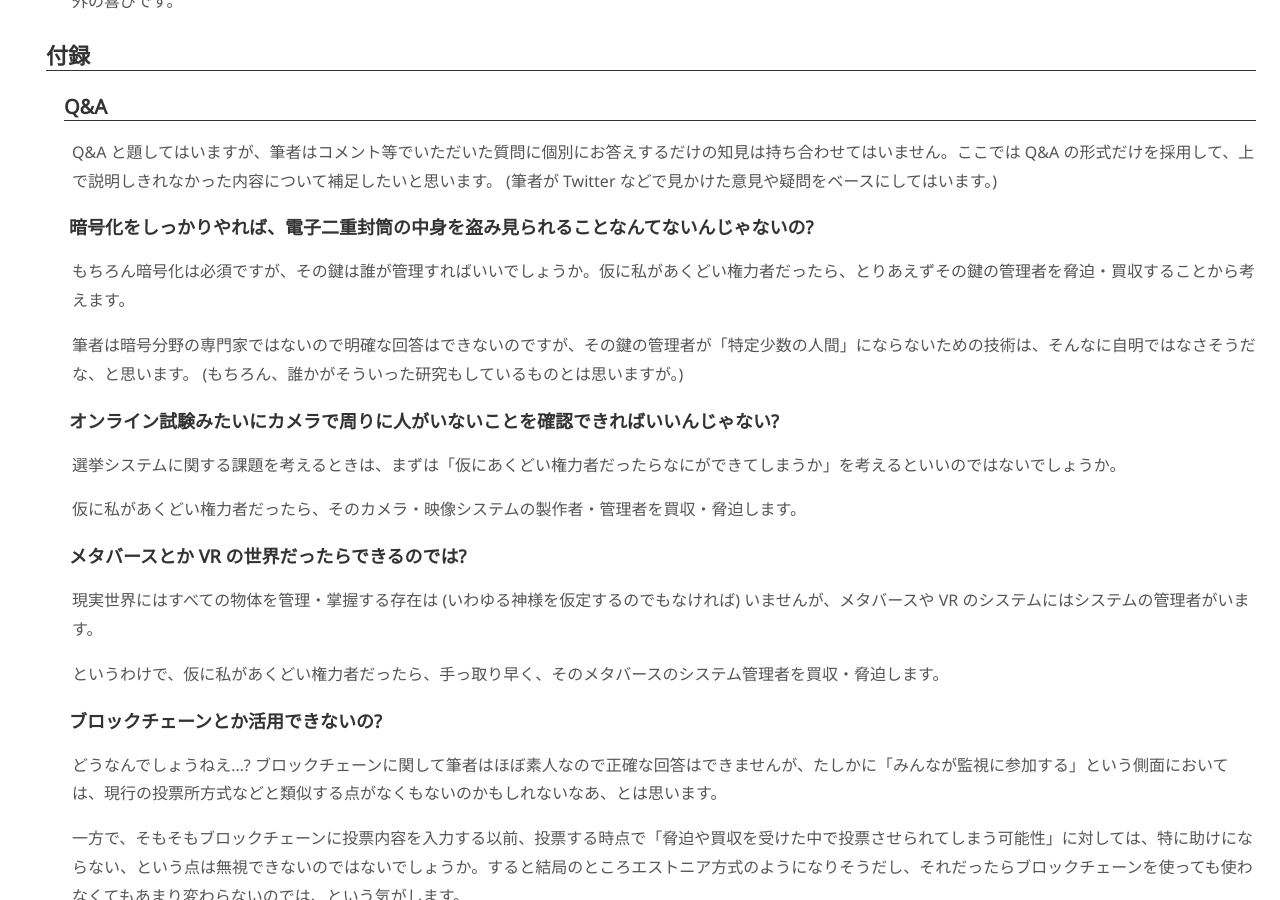
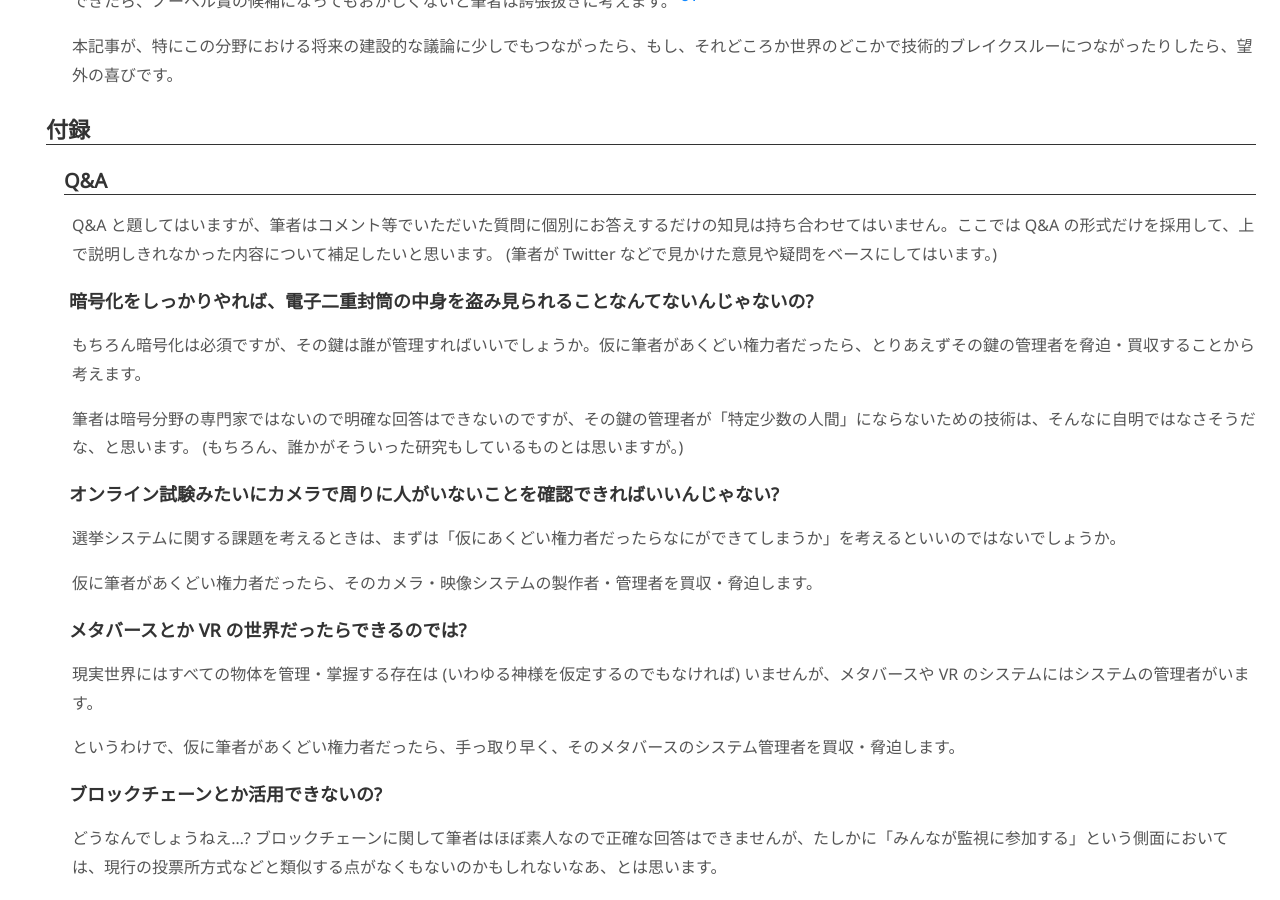
Before and after one commit to dmikurube/writings, a Jekyll site: the page built from articles/online-voting-is-hard-ja.md, in a window 1280 px wide and 900 px high, scrolled down 20777 px. Built offline with Jekyll 4.4.1, drawn with Linux system fonts in a browser that asks for light colours; some of the changed text lies outside the part shown.

Commit message:
Small episode + fix

```diff
--- a/articles/online-voting-is-hard-ja.md
+++ b/articles/online-voting-is-hard-ja.md
@@ -710,7 +712,7 @@ Q&A と題してはいますが、筆者はコメント等でいただいた質
 
 ### 暗号化をしっかりやれば、電子二重封筒の中身を盗み見られることなんてないんじゃないの?
 
-もちろん暗号化は必須ですが、その鍵は誰が管理すればいいでしょうか。仮に私があくどい権力者だったら、とりあえずその鍵の管理者を脅迫・買収することから考えます。
+もちろん暗号化は必須ですが、その鍵は誰が管理すればいいでしょうか。仮に筆者があくどい権力者だったら、とりあえずその鍵の管理者を脅迫・買収することから考えます。
 
 筆者は暗号分野の専門家ではないので明確な回答はできないのですが、その鍵の管理者が「特定少数の人間」にならないための技術は、そんなに自明ではなさそうだな、と思います。 (もちろん、誰かがそういった研究もしているものとは思いますが。)
 
@@ -718,13 +720,13 @@ Q&A と題してはいますが、筆者はコメント等でいただいた質
 
 選挙システムに関する課題を考えるときは、まずは「仮にあくどい権力者だったらなにができてしまうか」を考えるといいのではないでしょうか。
 
-仮に私があくどい権力者だったら、そのカメラ・映像システムの製作者・管理者を買収・脅迫します。
+仮に筆者があくどい権力者だったら、そのカメラ・映像システムの製作者・管理者を買収・脅迫します。
 
 ### メタバースとか VR の世界だったらできるのでは?
 
 現実世界にはすべての物体を管理・掌握する存在は (いわゆる神様を仮定するのでもなければ) いませんが、メタバースや VR のシステムにはシステムの管理者がいます。
 
-というわけで、仮に私があくどい権力者だったら、手っ取り早く、そのメタバースのシステム管理者を買収・脅迫します。
+というわけで、仮に筆者があくどい権力者だったら、手っ取り早く、そのメタバースのシステム管理者を買収・脅迫します。
 
 ### ブロックチェーンとか活用できないの?
 
```
Also changed, not shown: other parts of articles/online-voting-is-hard-ja.md (+3 -1 lines).
